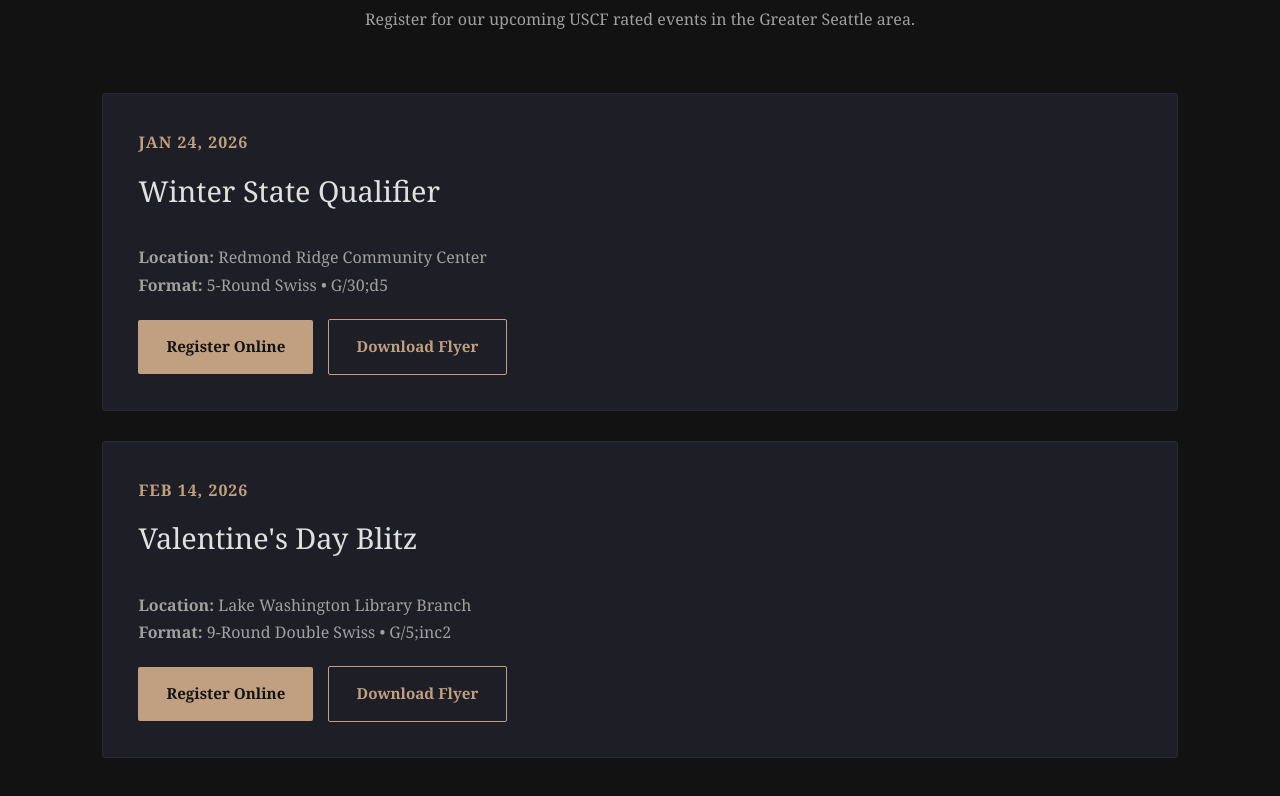
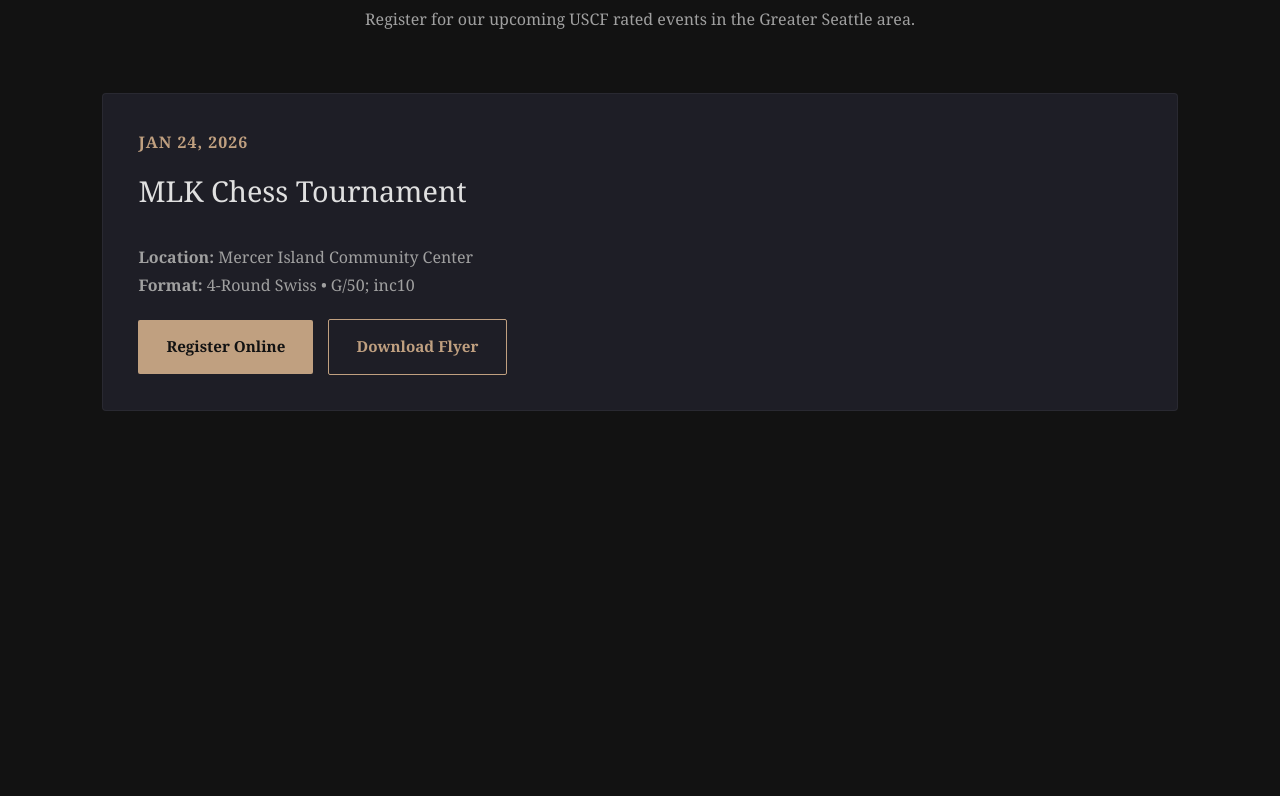
Before and after one commit to dlai87/lakewashingtonchess, a plain HTML site: page events.html in a window 1280 px wide. Shown: the part 272-1068 px from the top of the page. After the commit the page ends 800 px from the top, so only its background shows below. Drawn offline with Linux system fonts and the light colour scheme.

Commit message:
Update The Upcoming Event

```diff
--- a/events.html
+++ b/events.html
@@ -29,29 +29,17 @@
 
         <div class="event-card">
             <span style="color: var(--accent-gold); font-weight: bold; letter-spacing: 1px;">JAN 24, 2026</span>
-            <h3>Winter State Qualifier</h3>
+            <h3>MLK Chess Tournament</h3>
             <p style="color: var(--text-dim); margin-bottom: 20px;">
-                <strong>Location:</strong> Redmond Ridge Community Center<br>
-                <strong>Format:</strong> 5-Round Swiss • G/30;d5
+                <strong>Location:</strong> Mercer Island Community Center<br>
+                <strong>Format:</strong> 4-Round Swiss • G/50; inc10
             </p>
             <div class="event-links">
-                <a href="https://chessreg.com" target="_blank" class="btn primary">Register Online</a>
-                <a href="flyer-winter.pdf" class="btn secondary">Download Flyer</a>
+                <a href="https://nwchess.com/OnlineRegistration/" target="_blank" class="btn primary">Register Online</a>
+                <a href="events/mlk_chess_tournament.pdf" class="btn secondary">Download Flyer</a>
             </div>
         </div>
 
-        <div class="event-card">
-            <span style="color: var(--accent-gold); font-weight: bold; letter-spacing: 1px;">FEB 14, 2026</span>
-            <h3>Valentine's Day Blitz</h3>
-            <p style="color: var(--text-dim); margin-bottom: 20px;">
-                <strong>Location:</strong> Lake Washington Library Branch<br>
-                <strong>Format:</strong> 9-Round Double Swiss • G/5;inc2
-            </p>
-            <div class="event-links">
-                <a href="https://chessreg.com" target="_blank" class="btn primary">Register Online</a>
-                <a href="flyer-blitz.pdf" class="btn secondary">Download Flyer</a>
-            </div>
-        </div>
     </main>
 </body>
 </html>
```
Also changed, not shown: 1 other file.
